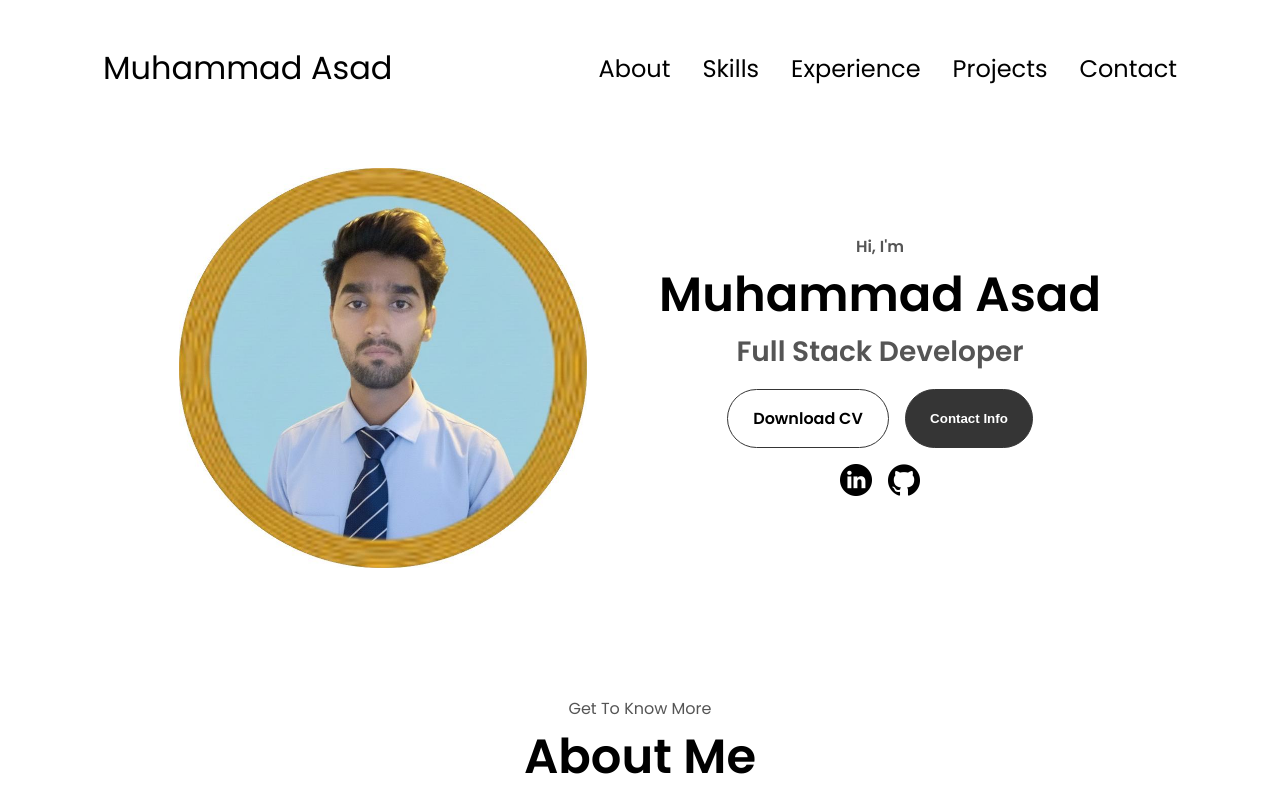
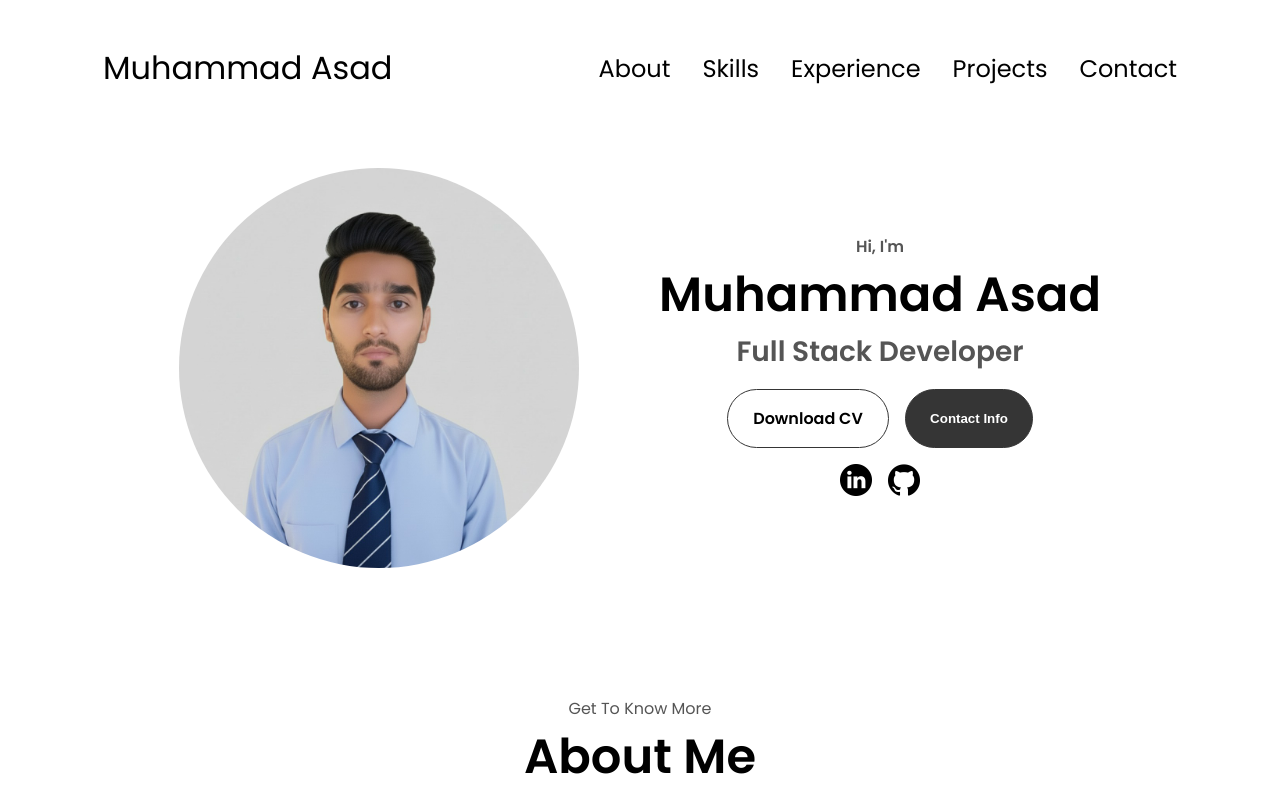
Before and after one commit to asadaptech864/my-portfolio, a plain HTML site: page index.html in a window 1280 px wide. Shown: the top 800 px of the page. Drawn offline with Linux system fonts and the light colour scheme.

Commit message:
change profile pic

```diff
--- a/index.html
+++ b/index.html
@@ -41,7 +41,7 @@
     </nav>
     <section id="profile">
       <div class="section__pic-container">
-        <img src="./assets/Generated Image August 27, 2025 - 5_19PM.jpeg" alt="Muhammad Asad profile picture" />
+        <img src="./assets/Generated Image September 01, 2025 - 8_04PM.jpeg" alt="Muhammad Asad profile picture" style="border-radius: 50%;" />
       </div>
       <div class="section__text">
         <p class="section__text__p1">Hi, I'm</p>
```
Also changed, not shown: assets/Generated Image September 01, 2025 - 8_04PM.jpeg (added).
